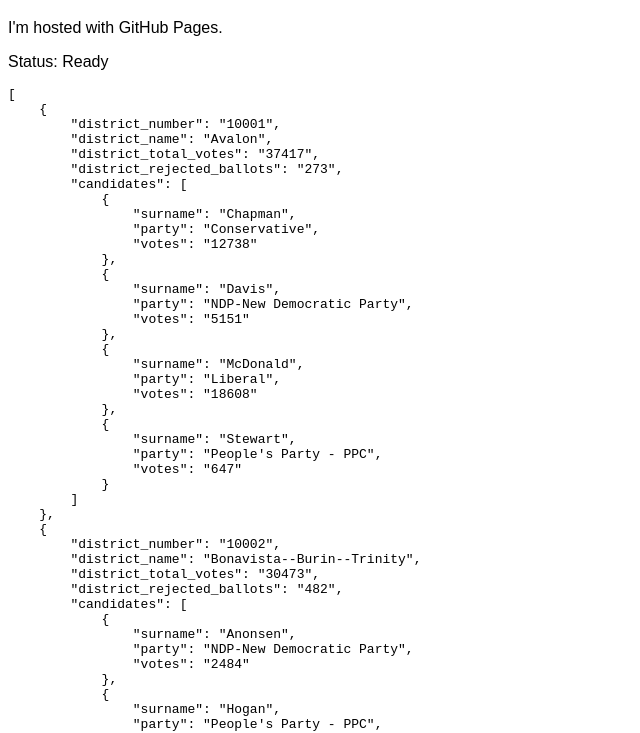
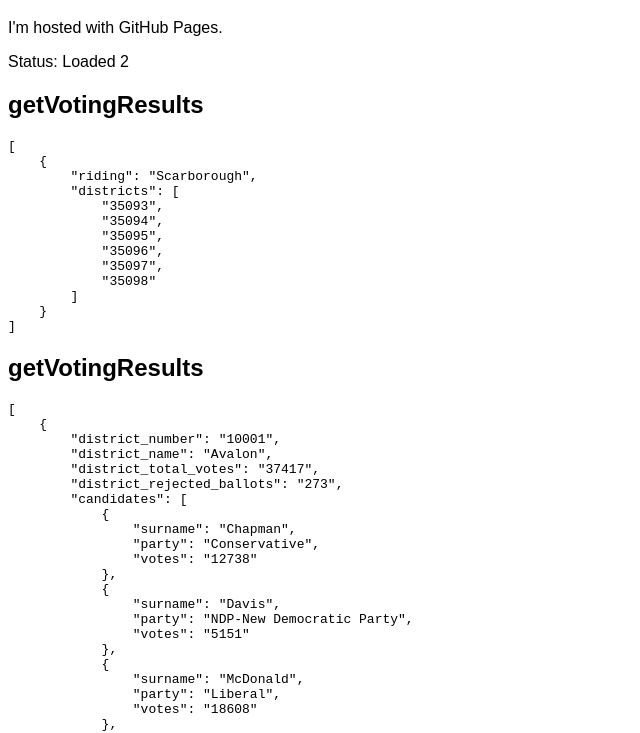
Before and after one commit to dh10110/dh10110.github.io, a plain HTML site: page index.html in a window 1280 px wide. Shown: the part 61-794 px from the top of the page, without its empty margins (0-640 px from the left). Drawn offline with nearby package versions, Linux system fonts and the light colour scheme.

Commit message:
Retrieve 2 at once

```diff
--- a/index.html
+++ b/index.html
@@ -10,8 +10,7 @@
 
         <p>Status: <span id="status">Loading...</span></p>
 
-        <section>
-            <article id="data"></article>
+        <section id="data-container">
         </section>
 
         <script type="module" src="./modules/app.mjs"></script>
--- a/main.css
+++ b/main.css
@@ -2,8 +2,3 @@ html,
 body {
     font-family: sans-serif;
 }
-
-#data {
-    font-family: monospace;
-    white-space: pre;
-}
--- a/modules/app.mjs
+++ b/modules/app.mjs
@@ -4,12 +4,21 @@ import * as data from './data.mjs';
 function start() {
     $('#status').text('Fetching Data');
 
-    //data.getDistricts().then(ridings => {
-        //const text = JSON.stringify(ridings, null, 4);
+    data.getRidings().then(data => {
+        const text = JSON.stringify(data, null, 4);
+        $('<article/>')
+            .append($('<h2/>').text('getVotingResults'))
+            .append($('<pre/>').text(text))
+            .appendTo($('#data-container'));
+        $('#status').text('Loaded 1');
+    });
     data.getVotingResults().then(data => {
         const text = JSON.stringify(Array.from(data.values()), null, 4);
-        $('#data').text(text);
-        $('#status').text('Ready');
+        $('<article/>')
+            .append($('<h2/>').text('getVotingResults'))
+            .append($('<pre/>').text(text))
+            .appendTo($('#data-container'));
+        $('#status').text('Loaded 2');
     });
 }
 
```
